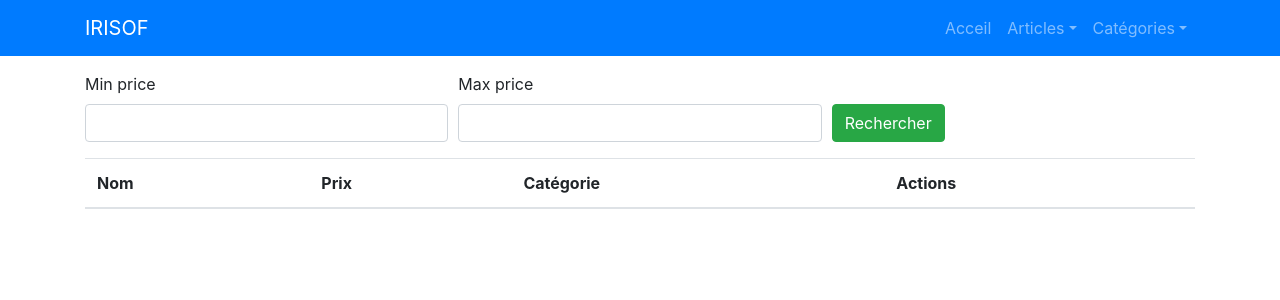
After one commit to clevaYann/IntroToSF5.4, a Symfony app: template templates/article/articleByPrice.html.twig in a window 1280 px wide. The commit adds this page. Shown: the top 300 px of the page. Run offline with Twig, Linux system fonts and the light colour scheme; the template is opened without the code that fills it, so the values that code supplies are empty; form fields are guessed from the names that the template uses; some libraries are stand-ins or nearby versions.

Commit message:
Recherche des articles dont le prix est compris entre deux valeurs

```diff
--- /dev/null
+++ b/templates/article/articleByPrice.html.twig
@@ -0,0 +1,49 @@
+{% extends 'base.html.twig' %}
+
+{% block title %} Liste des Articles par par prix{% endblock %}
+
+{% block body %}
+    {{ form_start(form) }}
+    <div class="form-row align-items-end">
+        <div class="col"> {{ form_row(form.minPrice) }} </div>
+        <div class="col"> {{ form_row(form.maxPrice) }} </div>
+        <div class="col">
+            <div class="form-group">
+                <button type="submit" class="btn btn-success">Rechercher</button>
+            </div>
+        </div>
+    </div>
+    {{ form_end(form) }}
+    <table id="articles" class="table table-striped">
+        <thead>
+        <tr>
+            <th>Nom</th>
+            <th>Prix</th>
+            <th>Catégorie</th>
+            <th>Actions</th>
+        </tr>
+        </thead>
+        <tbody>
+        {% for article in articles %}
+            <tr>
+                <td>{{ article.name }}</td>
+                <td>{{ article.price }}</td>
+                <td>{{ article.category.title }}</td>
+                <td>
+                    <a href="/article/{{ article.id }}" class="btn btn-info">Détails</a>
+                    <a href="/article/edit/{{ article.id }}" class="btn btn-warning">Modifier</a>
+                    <form method="post" action="{{ path('article_delete', {id: article.id}) }}"
+                          style="display: inline-block"
+                          onsubmit="return confirm('Etes-vous sûr de supprimer {{ article.name }} ?')">
+                        <input type="hidden" name="_token" value="{{ csrf_token('delete' ~ article.id) }}">
+                        <button class="btn btn-danger">Supprimer</button>
+                    </form>
+                </td>
+            </tr>
+        {% endfor %}
+        </tbody>
+    </table>
+    {% if articles %}
+        <a href="/article" class="btn btn-secondary">Retour</a>
+    {% endif %}
+{% endblock %}
--- a/templates/partials/header.html.twig
+++ b/templates/partials/header.html.twig
@@ -16,6 +16,8 @@
                         <a href="{{ path('article_index') }}" class="dropdown-item">Liste des articles</a>
                         <div class="dropdown-divider"></div>
                         <a href="{{ path('article_new') }}" class="dropdown-item">Ajouter un article</a>
+                        <div class="dropdown-divider"></div>
+                        <a href="{{ path('article_by_price') }}" class="dropdown-item">Recherche article par prix</a>
                     </div>
                 </li>
                 <li class="nav-item dropdown">
```
Also changed, not shown: src/Controller/ArticleController.php (+16 -0 lines), src/Entity/PriceSearch.php (added, +38 -0 lines), src/Form/PriceSearchType.php (added, +31 -0 lines), src/Repository/ArticleRepository.php (+13 -0 lines).
